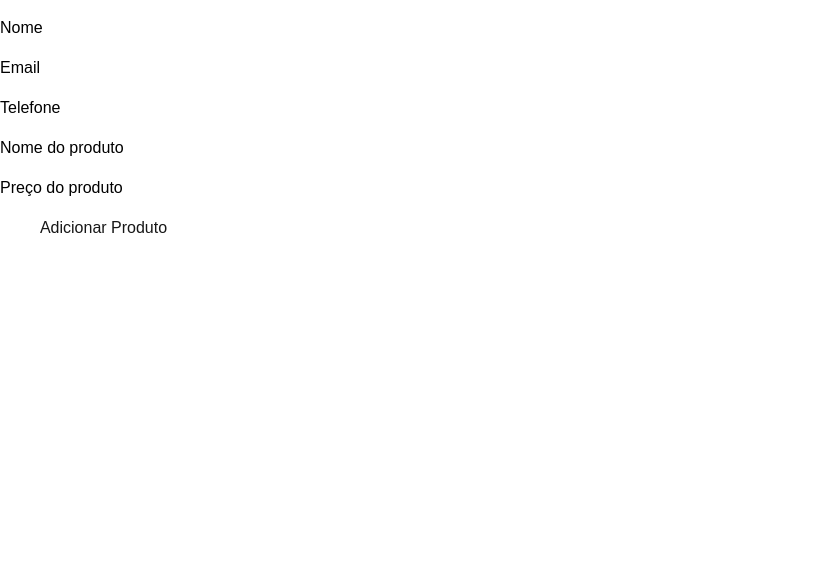
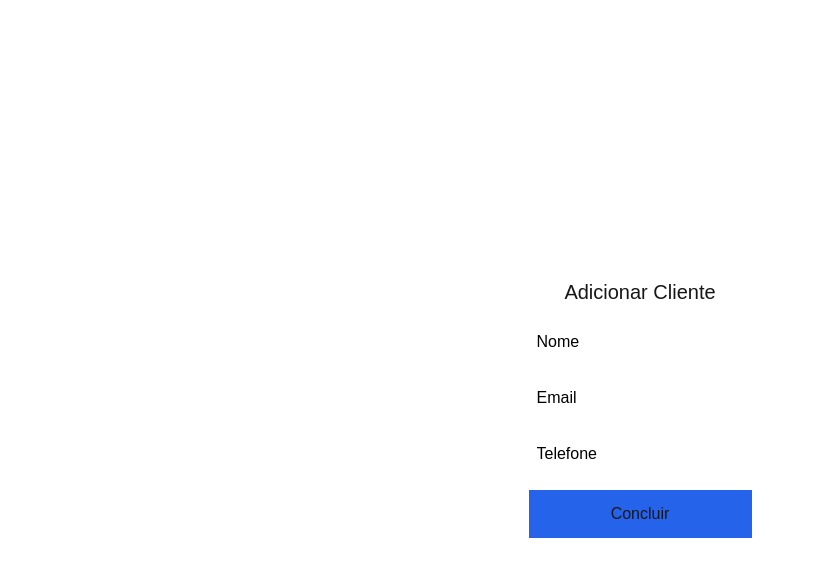
Before and after one commit to lhelheo/inventory-app, a Next.js app in the folder frontend/: page /clients/add in a window 1280 px wide. Shown: the top 576 px of the page, without its empty margins (0-815 px from the left). Built offline with nearby package versions, Linux system fonts and the light colour scheme.

Commit message:
feat: view clients, add clients, add products

```diff
--- a/frontend/src/app/(platform)/clients/add/page.tsx
+++ b/frontend/src/app/(platform)/clients/add/page.tsx
@@ -1,63 +1,65 @@
 "use client"
-
-import { api } from "@/app/services/api";
-import { ICustomer } from "@/interface/customer";
-import { IProduct } from "@/interface/product";
-import { FormEvent, useRef, useState } from "react";
+import React, { useState, useRef, FormEvent } from 'react';
+import axios from 'axios';
 
 export const AddClientForm = () => {
-    // eslint-disable-next-line @typescript-eslint/no-unused-vars
-    const [customers, setCustomers] = useState<ICustomer[]>([]);
     const nameRef = useRef<HTMLInputElement>(null);
     const emailRef = useRef<HTMLInputElement>(null);
     const phoneRef = useRef<HTMLInputElement>(null);
-    const productNameRef = useRef<HTMLInputElement>(null);
-    const productPriceRef = useRef<HTMLInputElement>(null);
-    const [product, setProduct] = useState<IProduct[]>([]);
+    const [message, setMessage] = useState<string | null>(null);
+    const [loading, setLoading] = useState<boolean>(false);
 
-    function handleAddProduct() {
-        if (!productNameRef.current || !productPriceRef.current) return;
+    async function handleSubmit(event: FormEvent) {
+        event.preventDefault();
+        setLoading(true);
 
-        const newProduct: IProduct = {
-          name: productNameRef.current.value,
-          price: parseFloat(productPriceRef.current.value),
+        if (!nameRef.current || !emailRef.current || !phoneRef.current) {
+            setMessage("Nome, email e telefone são obrigatórios.");
+            setLoading(false);
+            return;
+        }
+
+        const clientData = {
+            name: nameRef.current.value,
+            email: emailRef.current.value,
+            phone: phoneRef.current.value,
         };
 
-        setProduct((prevProduct) => [...prevProduct, newProduct]);
+        try {
+            const response = await axios.post("http://localhost:3000/client", clientData);
+            setMessage(`Cliente criado com sucesso: ${response.data.user.name}`);
+            clearForm();
+        // eslint-disable-next-line @typescript-eslint/no-explicit-any
+        } catch (error: any) {
+            setMessage(error.response?.data?.error || "Erro ao criar cliente ou produto.");
+        } finally {
+            setLoading(false);
+        }
+    }
 
-        productNameRef.current.value = "";
-        productPriceRef.current.value = "";
-      }
+    function clearForm() {
+        if (nameRef.current) nameRef.current.value = '';
+        if (emailRef.current) emailRef.current.value = '';
+        if (phoneRef.current) phoneRef.current.value = '';
+    }
 
-      async function handleSubmit(event: FormEvent) {
-        event.preventDefault();
-        if (!nameRef.current || !emailRef.current) return;
+    return (
+        <div className="flex flex-col justify-center items-center h-screen">
+            <div className="my-4">
+                <h1 className="text-xl">Adicionar Cliente</h1>
+            </div>
+            <form onSubmit={handleSubmit} className="flex flex-col w-min gap-4">
+                <input ref={nameRef} type="text" className="rounded-sm p-2 placeholder-black text-black" placeholder="Nome" required />
+                <input ref={emailRef} type="email" className="rounded-sm p-2 placeholder-black text-black" placeholder="Email" required />
+                <input ref={phoneRef} type="text" className="rounded-sm p-2 placeholder-black text-black" placeholder="Telefone" required />
+                <button type="submit" className="py-3 bg-blue-600 hover:bg-blue-500 transition-all" disabled={loading}>
+                    {loading ? "Carregando..." : "Concluir"}
+                </button>
+            </form>
 
-        const response = await api.post("/client", {
-          name: nameRef.current.value,
-          email: emailRef.current.value,
-          phone: phoneRef.current?.value,
-          product,
-        });
-
-        setCustomers((allCustomers) => [...allCustomers, response.data]);
-        setProduct([]);
-      }
-    return (
-        <div className="mt-4">
-        <form onSubmit={handleSubmit} className="flex flex-col w-min gap-4">
-          <input ref={nameRef} type="text" className="placeholder-black text-black" placeholder="Nome" />
-          <input ref={emailRef} type="email" className="placeholder-black text-black" placeholder="Email" />
-          <input ref={phoneRef} type="text" className="placeholder-black text-black" placeholder="Telefone" />
-
-          <div className="flex flex-col gap-4">
-            <input ref={productNameRef} type="text" className="placeholder-black text-black" placeholder="Nome do produto" />
-            <input ref={productPriceRef} type="number" className="placeholder-black text-black" step={0.01} placeholder="Preço do produto" />
-            <button type="submit" onClick={handleAddProduct}>Adicionar Produto</button>
-          </div>
-        </form>
-      </div>
-    )
-}
+            {message && <p className="mt-4 text-center text-green-600">{message}</p>}
+        </div>
+    );
+};
 
 export default AddClientForm;
--- a/frontend/src/app/(platform)/clients/page.tsx
+++ b/frontend/src/app/(platform)/clients/page.tsx
@@ -35,12 +35,15 @@ export default function Home() {
     }
   }
 
-  console.log(customers.map((customer) => customer.product?.map((product) => product.name)));
+  console.log(customers.map((customer) => customer.product));
 
   return (
     <div className="p-10 flex h-full justify-center items-center">
       <div className="w-max p-4 bg-white text-black">
-        {customers.map((customer) => (
+        {customers.length === 0 ? (
+          <p>Nenhum cliente encontrado</p>
+        ) : (
+          customers.map((customer) => (
         <div key={customer.id}>
           {customer.name ? <h1>Nome do cliente: {customer.name}</h1> : <h1>Nome do cliente: Não informado</h1>}
           {customer.email ? <p>Email do cliente: {customer.email}</p> : <p>Email do cliente: Não informado</p>}
@@ -51,6 +54,7 @@ export default function Home() {
           <div key={product.id}>
             {product.name ? <p>Nome: {product.name}</p> : <p>Nome: Não informado</p>}
             {product.price ? <p>Preço: ${product.price}</p> : <p>Preço: Não informado</p>}
+            {product.product_code ? <p>Código do produto: {product.product_code}</p> : <p>Código do produto: Não informado</p>}
           </div>
             ))}
           </div>
@@ -62,7 +66,8 @@ export default function Home() {
           </button>
           <hr />
         </div>
-        ))}
+          ))
+        )}
       </div>
     </div>
   );
--- a/frontend/src/app/(platform)/page.tsx
+++ b/frontend/src/app/(platform)/page.tsx
@@ -7,11 +7,16 @@ export default function GenericPage() {
     <div className='flex flex-col h-screen justify-center items-center'>
       <p className="text-xl">Bem-vindo ao sistema de Gerenciamento de Inventário</p>
       <p>Escolha alguma das ações abaixo para prosseguir</p>
-      <div className="flex gap-4 mt-4">
-        <button onClick={() => router.push('/clients')} className="cursor-pointer bg-white rounded-lg p-2 ease-linear transition-all text-blue-500 hover:text-blue-700">Visualizar Clientes</button>
-      </div>
-      <div className="flex gap-4 mt-4">
-        <button onClick={() => router.push('/clients/add')} className="cursor-pointer bg-white rounded-lg p-2 ease-linear transition-all text-blue-500 hover:text-blue-700">Adicionar Clientes</button>
+      <div className="flex gap-3">
+        <div className="flex gap-4 mt-4">
+          <button onClick={() => router.push('/clients')} className="cursor-pointer bg-white rounded-lg p-2 ease-linear transition-all text-blue-500 hover:text-blue-700">Visualizar clientes</button>
+        </div>
+        <div className="flex gap-4 mt-4">
+          <button onClick={() => router.push('/clients/add')} className="cursor-pointer bg-white rounded-lg p-2 ease-linear transition-all text-blue-500 hover:text-blue-700">Adicionar clientes</button>
+        </div>
+        <div className="flex gap-4 mt-4">
+          <button onClick={() => router.push('/products/client')} className="cursor-pointer bg-white rounded-lg p-2 ease-linear transition-all text-blue-500 hover:text-blue-700">Adicionar produto</button>
+        </div>
       </div>
     </div>
   );
--- /dev/null
+++ b/frontend/src/app/(platform)/products/client/page.tsx
@@ -0,0 +1,95 @@
+"use client"
+import React, { useState, useEffect, useRef, FormEvent } from 'react';
+import axios from 'axios';
+
+export const AddProductToClientForm = () => {
+    const [clients, setClients] = useState<any[]>([]);
+    const [selectedClientId, setSelectedClientId] = useState<number | null>(null);
+    const [message, setMessage] = useState<string | null>(null);
+    const [loading, setLoading] = useState<boolean>(false);
+
+    const productNameRef = useRef<HTMLInputElement>(null);
+    const productPriceRef = useRef<HTMLInputElement>(null);
+    const productCodeRef = useRef<HTMLInputElement>(null);
+
+    useEffect(() => {
+        async function fetchClients() {
+            try {
+                const response = await axios.get("http://localhost:3000/client"); // Supondo que há uma rota para buscar clientes
+                setClients(response.data);
+            } catch (error) {
+                setMessage("Erro ao carregar clientes.");
+            }
+        }
+        fetchClients();
+    }, []);
+
+    // Função para enviar o produto associado ao cliente
+    async function handleSubmit(event: FormEvent) {
+        event.preventDefault();
+        setLoading(true);
+
+        if (!selectedClientId || !productNameRef.current || !productPriceRef.current || !productCodeRef.current) {
+            setMessage("Todos os campos são obrigatórios.");
+            setLoading(false);
+            return;
+        }
+
+        const productData = {
+            name: productNameRef.current.value,
+            price: parseFloat(productPriceRef.current.value),
+            productCode: productCodeRef.current.value,
+        };
+
+        try {
+            const response = await axios.post(`http://localhost:3000/client/${selectedClientId}/product`, productData);
+            setMessage(`Produto adicionado ao cliente: ${response.data.name}`);
+            clearForm();
+        } catch (error) {
+            setMessage("Erro ao adicionar produto ao cliente.");
+        } finally {
+            setLoading(false);
+        }
+    }
+
+    // Função para limpar o formulário
+    function clearForm() {
+        if (productNameRef.current) productNameRef.current.value = '';
+        if (productPriceRef.current) productPriceRef.current.value = '';
+        if (productCodeRef.current) productCodeRef.current.value = '';
+    }
+
+    return (
+        <div className="flex flex-col justify-center items-center h-screen">
+            <div className="my-4">
+                <h1 className="text-xl">Adicionar Produto a Cliente</h1>
+            </div>
+            <form onSubmit={handleSubmit} className="flex flex-col w-min gap-4">
+                <select
+                    value={selectedClientId || ''}
+                    onChange={(e) => setSelectedClientId(Number(e.target.value))}
+                    className="rounded-sm p-2 text-black"
+                >
+                    <option value="" disabled>Selecione um cliente</option>
+                    {clients.map((client) => (
+                        <option key={client.id} value={client.id}>
+                            {client.name}
+                        </option>
+                    ))}
+                </select>
+
+                <input ref={productNameRef} type="text" className="rounded-sm p-2 placeholder-black text-black" placeholder="Nome do produto" required />
+                <input ref={productPriceRef} type="number" className="rounded-sm p-2 placeholder-black text-black" placeholder="Preço do produto" step="0.01" required />
+                <input ref={productCodeRef} type="text" className="rounded-sm p-2 placeholder-black text-black" placeholder="Código do produto" required />
+
+                <button type="submit" className="py-3 bg-blue-600 hover:bg-blue-500 transition-all" disabled={loading}>
+                    {loading ? "Carregando..." : "Adicionar Produto"}
+                </button>
+            </form>
+
+            {message && <p className="mt-4 text-center text-green-600">{message}</p>}
+        </div>
+    );
+};
+
+export default AddProductToClientForm;
```
Lines whose indentation alone changed are shown as unchanged.
